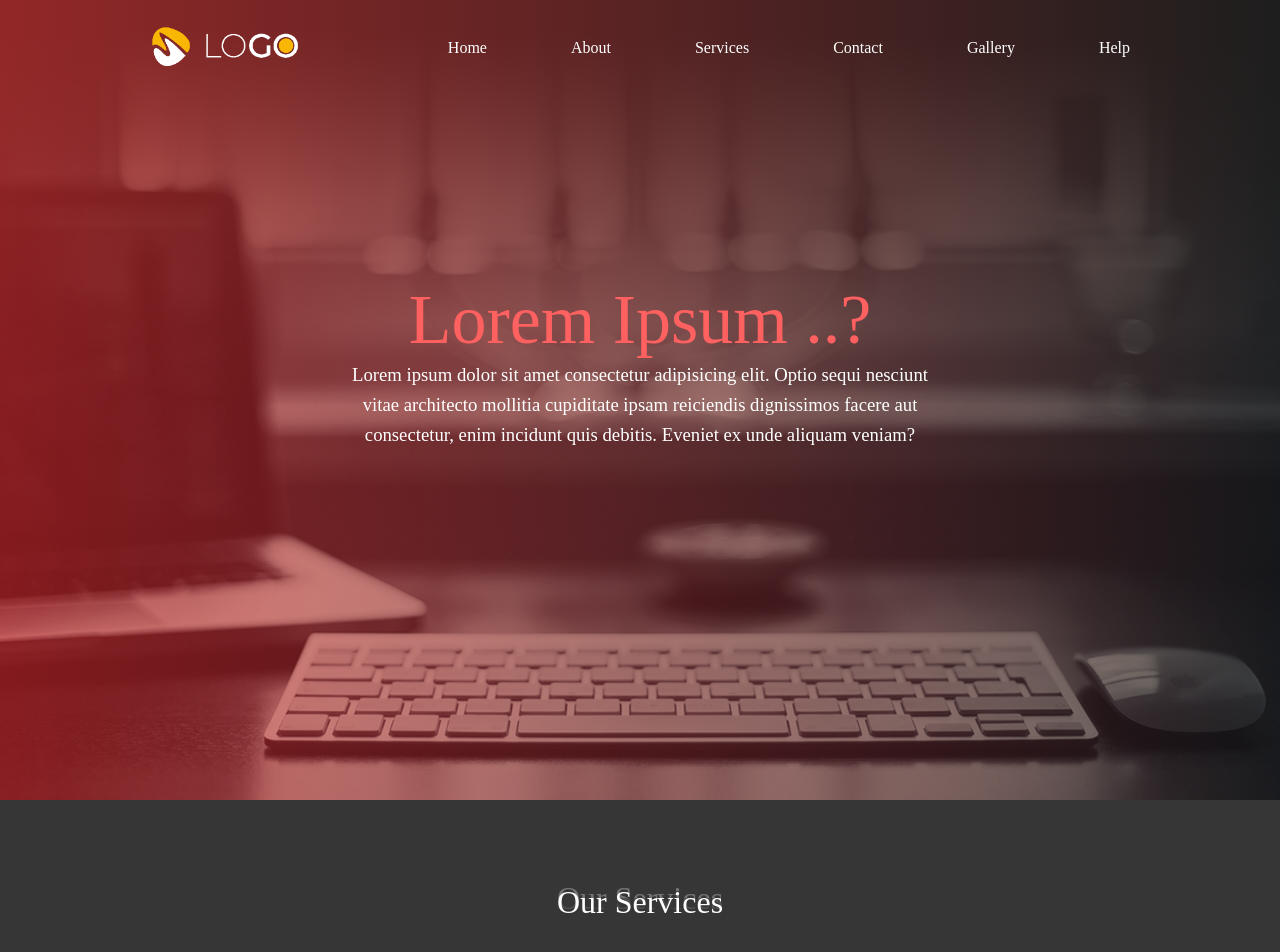
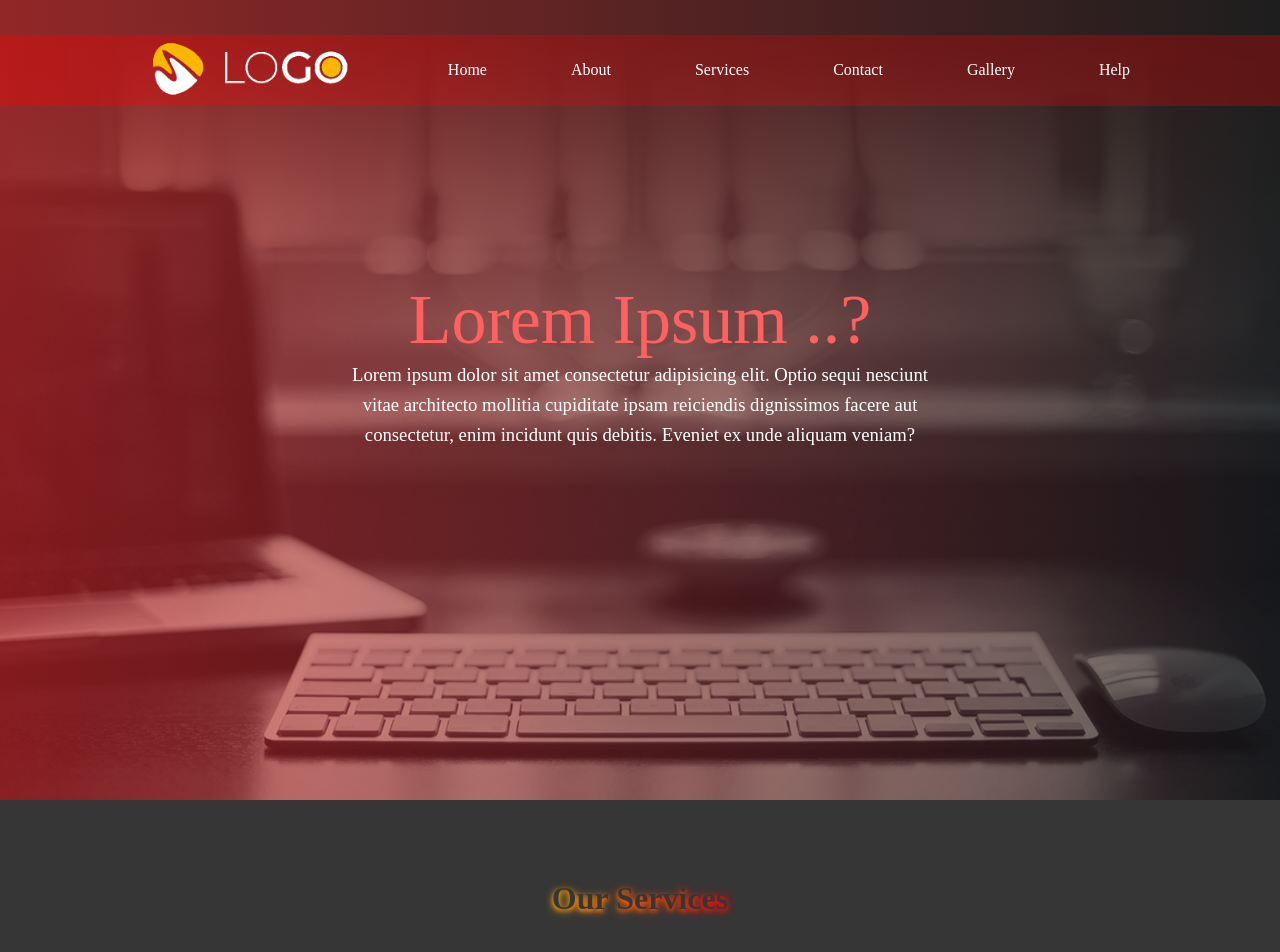
Before and after one commit to Shihabthixing/Portfolio-First, a plain HTML site: page index.html in a window 1280 px wide. Shown: the top 952 px of the page. Drawn offline with Linux system fonts and the light colour scheme.

Commit message:
Scroll, webkit background, link aded

```diff
--- a/Stylesheet.css
+++ b/Stylesheet.css
@@ -1,7 +1,7 @@
 body{
     margin: 0px;
     padding: 0px;
-    background: rgb(54, 54, 54);
+    background: #363636;
 }
 *{
     text-decoration: none;
@@ -12,22 +12,28 @@ body{
     margin: 0px;
     padding: 0px;
     border: none;
+    scroll-behavior: smooth;
 }
 
 /* <!-- Start Header  -->  */
 
-.container{
+#container{
     width: 100%;
-    margin-top: 25px;
-    padding: 0px 150px;
+    margin-top: 35px;
+    padding: 5px 150px;
     display: flex;
     justify-content: space-between;
     align-items: center;
     position: fixed;
+    background: linear-gradient( to right, #ff00002d, #ff00001a, #ff00002d);
+    transition: .5s ease-in-out;
+    z-index: 5;
 
 }
-.logo-container img{
-    width: 150px;
+
+.logo-container #imgContainer{
+    width: 200px;
+    transition: .5s ease-in-out;
 }
 
 .nav-bar ul li{
@@ -49,7 +55,7 @@ body{
     display: inline-block;
 }
 .nav-bar ul li a:hover::before{
-    width: 3.1%;
+    width: 3.2%;
 }
 
 /* <!-- End Header  -->  */
@@ -75,6 +81,10 @@ section::before{
     z-index: -1;
 
 }
+section{
+    width: 100%;
+}
+
 .banner-container{
     max-width: 600px;
     margin: auto;
@@ -89,6 +99,7 @@ section::before{
     font-weight: 500;
     color:#ff6060;
     animation: rightLeft 2s ease-in-out;
+    overflow: hidden;
 }
 @keyframes rightLeft{
     0% {   transform: translateX(-100%);
@@ -109,38 +120,57 @@ section::before{
     font-weight: 300;
     line-height: 30px;
     animation: leftRight 2s ease-in-out;
+    text-align: center;
+    margin: 0px auto;
 }
 
 /* <!-- End Section  -->  */
 
 /* <!-- Start Servicese  -->  */
 
-    .services{
+    #services{
         max-width: 1300px;
-        margin: 80px auto;
+        margin: 0px auto;
+        padding-top: 40px;
     }
     .title h1{
-        margin-top: 80px;
+        margin-top: 40px;
         margin-left: auto;
         margin-right: auto;
         text-align: center;
-        font-weight: 400;
+        font-weight: 00;
         position: relative;
-        background: linear-gradient(to bottom,#7a7a7a 0%, #727272 50%, #505050 50%);
+        background:  #363636;
         -webkit-background-clip: text;
         color: transparent;
      }
      .title h1::before{
          content: attr(data-text);
          position: absolute;
-         top: 4px;
-         color: rgb(255, 255, 255);
+         top: 2px;
+         color: transparent;
+         background: linear-gradient(to right, orange, red);
+         -webkit-background-clip: text;
+         z-index: -1;
+         filter: blur(2px);
      }
+     .title h1::after{
+        content: attr(data-text);
+        position: absolute;
+        top: 2px;
+        left: 50%;
+        transform: translateX(-50%);
+        color: transparent;
+        background: linear-gradient(to right, orange, red);
+       -webkit-background-clip: text;
+        z-index: -2;
+        filter: blur(4px);
+    }
 
 
     .containerTwo{
         max-width: 1400px ;
-        margin: 80px auto;
+        margin: 30px auto;
         display: flex;
         flex-wrap: wrap;
         justify-content: center;
--- a/index.html
+++ b/index.html
@@ -13,16 +13,16 @@
 
     <!-- Start Header  -->
 
-    <header>
-        <div class="container">
+    <header id="home">
+        <div id="container">
             <div class="logo-container">
-                <img src="./LOGO Arabic-01.png" alt="">
+                <a href="#home"><img id="imgContainer" src="./LOGO Arabic-01.png" alt=""></a>
             </div>
             <div class="nav-bar">
                 <ul>
                     <li> <a href="#home"> Home</a></li>
-                    <li> <a href="#home"> About</a></li>
-                    <li> <a href="#home"> Services</a></li>
+                    <li> <a href="#services"> About</a></li>
+                    <li> <a href="#services"> Services</a></li>
                     <li> <a href="#home"> Contact</a></li>
                     <li> <a href="#home"> Gallery</a></li>
                     <li> <a href="#home"> Help</a></li>
@@ -46,7 +46,7 @@
 
     <!-- Start Servicese  -->
 
-        <div class="services">
+        <div id="services">
 
             <div class="title">
                 <h1 data-text="Our Services"> Our Services</h1>
@@ -95,5 +95,31 @@
      <!-- End Servicese  -->
 
 
+     <script>
+
+         window.onscroll = function() {scrollFunction()};
+
+         var navContainer = document.getElementById("container");
+         var imgContainer = document.getElementById("imgContainer");
+
+         function scrollFunction(){
+             if ( document.documentElement.scrollTop > 100){
+                 navContainer.style.top = "-35px";
+                 imgContainer.style.width = "120px";
+                 navContainer.style.background = "linear-gradient( to right, #530000c4, #8a0000c9, #530000c4)";
+                 navContainer.style.paddingTop = "0px";
+             }
+             else{
+                 navContainer.style.top = "0px";
+                 imgContainer.style.width = "200px";
+                 navContainer.style.background = "linear-gradient( to right, #ff010157, #ff000036, #ff000048)";
+                 navContainer.style.paddingTop = "5px";
+             }
+         }
+
+
+
+     </script>
+
 </body>
 </html>
```
